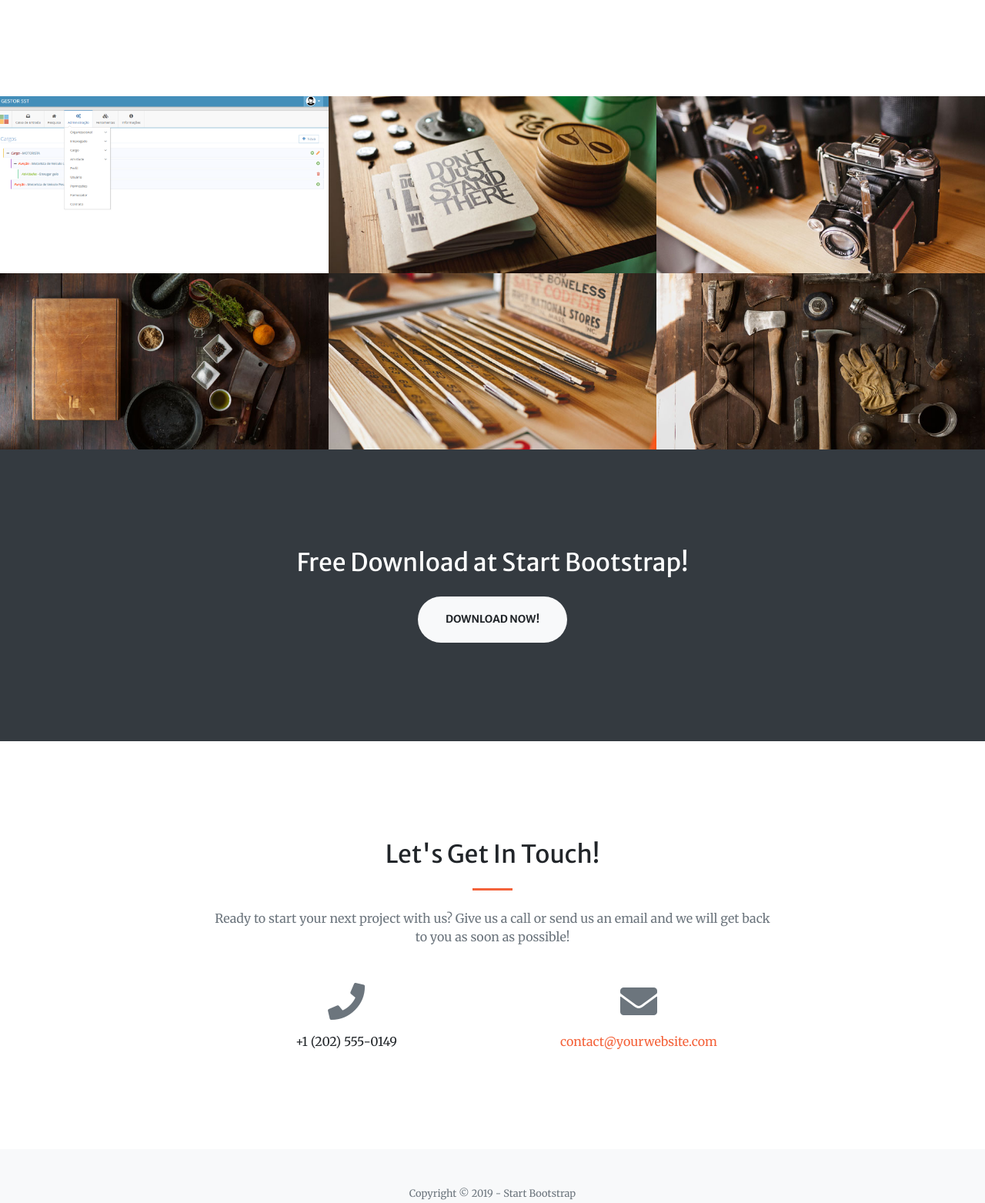
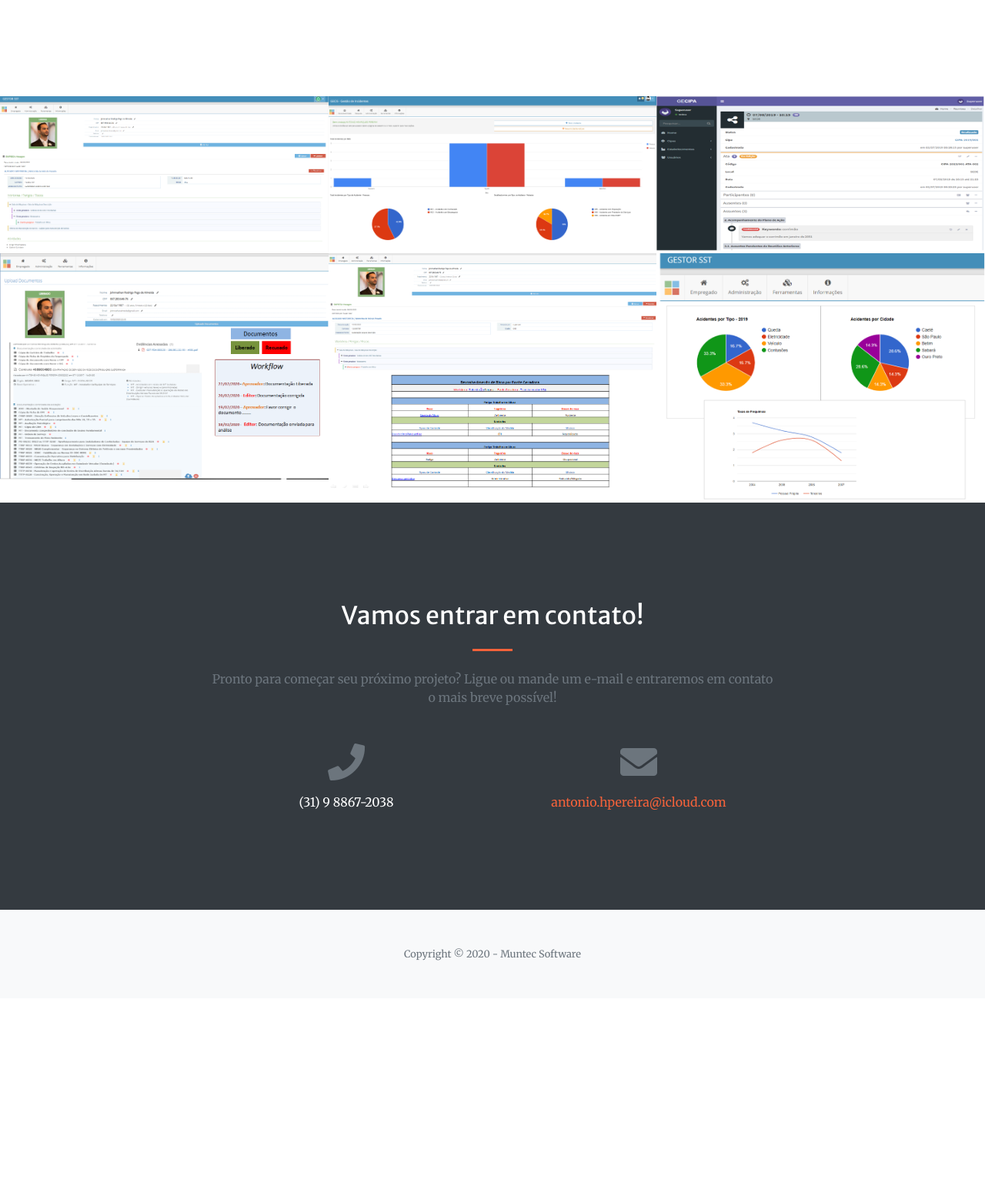
Before and after one commit to sesmt-tecnologico/Site, a website with bundled scripts: page index.html in a window 1280 px wide. Shown: the part 2007-3570 px from the top of the page at 77% size. After the commit the page ends 3304 px from the top, so only its background shows below. Built offline with nearby package versions, Linux system fonts and the light colour scheme.

Commit message:
atualização portifolio

```diff
--- a/index.html
+++ b/index.html
@@ -132,79 +132,80 @@
     <div class="container-fluid p-0">
       <div class="row no-gutters">
         <div class="col-lg-4 col-sm-6">
-          <a class="portfolio-box" href="img/portfolio/fullsize/GestorSST_01.png">
-            <img class="img-fluid" src="img/portfolio/thumbnails/GestorSST_01.png" alt="">
+          <a class="portfolio-box" href="img/portfolio/fullsize/imgGestor.png">
+            <img class="img-fluid" src="img/portfolio/thumbnails/imgGestor.png" alt="">
             <div class="portfolio-box-caption">
               <div class="project-category text-white-50">
-                Gestão de riscos e aividades
+                Riscos e Atividades
               </div>
               <div class="project-name">
-                Gestor de Saúde e Segurança do Trabalho
+                GestorSST- Gestão em Saúde e Segurança do Trabalho
               </div>
             </div>
           </a>
         </div>
         <div class="col-lg-4 col-sm-6">
-          <a class="portfolio-box" href="img/portfolio/fullsize/2.jpg">
-            <img class="img-fluid" src="img/portfolio/thumbnails/2.jpg" alt="">
+          <a class="portfolio-box" href="img/portfolio/fullsize/GECIS01.png">
+            <img class="img-fluid" src="img/portfolio/thumbnails/GECIS01.png" alt="">
             <div class="portfolio-box-caption">
               <div class="project-category text-white-50">
-                Category
+                Incidentes
               </div>
               <div class="project-name">
-                Project Name
+                GECIS - Gestão em Incidentes no Trabalho
               </div>
             </div>
           </a>
         </div>
         <div class="col-lg-4 col-sm-6">
-          <a class="portfolio-box" href="img/portfolio/fullsize/3.jpg">
-            <img class="img-fluid" src="img/portfolio/thumbnails/3.jpg" alt="">
+          <a class="portfolio-box" href="img/portfolio/fullsize/GECIPA01.png">
+            <img class="img-fluid" src="img/portfolio/thumbnails/GECIPA01.png" alt="">
             <div class="portfolio-box-caption">
               <div class="project-category text-white-50">
-                Category
+                CIPA
               </div>
               <div class="project-name">
-                Project Name
+                GECIS - Gestão em CIPAS
               </div>
             </div>
           </a>
         </div>
         <div class="col-lg-4 col-sm-6">
-          <a class="portfolio-box" href="img/portfolio/fullsize/4.jpg">
-            <img class="img-fluid" src="img/portfolio/thumbnails/4.jpg" alt="">
+          <a class="portfolio-box" href="img/portfolio/fullsize/GED01.png">
+            <img class="img-fluid" src="img/portfolio/thumbnails/GED01.png" alt="">
             <div class="portfolio-box-caption">
               <div class="project-category text-white-50">
-                Category
+                GED
               </div>
               <div class="project-name">
-                Project Name
+                GEDARQ - Gestão de Arquivos e Documentos
               </div>
             </div>
           </a>
         </div>
         <div class="col-lg-4 col-sm-6">
-          <a class="portfolio-box" href="img/portfolio/fullsize/5.jpg">
-            <img class="img-fluid" src="img/portfolio/thumbnails/5.jpg" alt="">
+          <a class="portfolio-box" href="img/portfolio/fullsize/PPRA01.png">
+            <img class="img-fluid" src="img/portfolio/thumbnails/PPRA01.png" alt="">
             <div class="portfolio-box-caption">
               <div class="project-category text-white-50">
-                Category
+                PPRA
               </div>
               <div class="project-name">
-                Project Name
+                PPRA - Gestão em Riscos Ambientais - NR-09
               </div>
             </div>
           </a>
         </div>
+
         <div class="col-lg-4 col-sm-6">
-          <a class="portfolio-box" href="img/portfolio/fullsize/6.jpg">
-            <img class="img-fluid" src="img/portfolio/thumbnails/6.jpg" alt="">
+          <a class="portfolio-box" href="img/portfolio/fullsize/indicador01.png">
+            <img class="img-fluid" src="img/portfolio/thumbnails/indicador01.png" alt="">
             <div class="portfolio-box-caption p-3">
               <div class="project-category text-white-50">
-                Category
+                Indicadores
               </div>
               <div class="project-name">
-                Project Name
+                Indicadores
               </div>
             </div>
           </a>
@@ -214,32 +215,32 @@
   </section>
 
   <!-- Call to Action Section -->
-  <section class="page-section bg-dark text-white">
+  <!--<section class="page-section bg-dark text-white">
     <div class="container text-center">
       <h2 class="mb-4">Free Download at Start Bootstrap!</h2>
       <a class="btn btn-light btn-xl" href="https://startbootstrap.com/themes/creative/">Download Now!</a>
     </div>
-  </section>
+  </section>-->
 
   <!-- Contact Section -->
-  <section class="page-section" id="contact">
+  <section class="page-section bg-dark text-white" id="contact">
     <div class="container">
       <div class="row justify-content-center">
         <div class="col-lg-8 text-center">
-          <h2 class="mt-0">Let's Get In Touch!</h2>
+          <h2 class="mt-0">Vamos entrar em contato!</h2>
           <hr class="divider my-4">
-          <p class="text-muted mb-5">Ready to start your next project with us? Give us a call or send us an email and we will get back to you as soon as possible!</p>
+          <p class="text-muted mb-5">Pronto para começar seu próximo projeto? Ligue ou mande um e-mail e entraremos em contato o mais breve possível!</p>
         </div>
       </div>
       <div class="row">
         <div class="col-lg-4 ml-auto text-center mb-5 mb-lg-0">
           <i class="fas fa-phone fa-3x mb-3 text-muted"></i>
-          <div>+1 (202) 555-0149</div>
+          <div>(31) 9 8867-2038</div>
         </div>
         <div class="col-lg-4 mr-auto text-center">
           <i class="fas fa-envelope fa-3x mb-3 text-muted"></i>
           <!-- Make sure to change the email address in anchor text AND the link below! -->
-          <a class="d-block" href="mailto:contact@yourwebsite.com">contact@yourwebsite.com</a>
+          <a class="d-block" href="mailto:contact@yourwebsite.com">antonio.hpereira@icloud.com</a>
         </div>
       </div>
     </div>
@@ -248,7 +249,7 @@
   <!-- Footer -->
   <footer class="bg-light py-5">
     <div class="container">
-      <div class="small text-center text-muted">Copyright &copy; 2019 - Start Bootstrap</div>
+      <div class="small text-center text-muted">Copyright &copy; 2020 - Muntec Software</div>
     </div>
   </footer>
 
```
Also changed, not shown: img/logoMuntec.PNG (added), img/portfolio/fullsize/GECIPA01.PNG (added), img/portfolio/fullsize/GECIS01.PNG (added), img/portfolio/fullsize/GED01.PNG (added), img/portfolio/fullsize/GestorSST_01.png (deleted), img/portfolio/fullsize/Indicador01.PNG (added), img/portfolio/fullsize/Muntec.PNG (added), img/portfolio/fullsize/PPRA01.PNG (added), img/portfolio/fullsize/TF01.PNG (added), img/portfolio/fullsize/imgGestor.PNG (added), img/portfolio/thumbnails/GECIPA01.PNG (added), img/portfolio/thumbnails/GECIS01.PNG (added), img/portfolio/thumbnails/GED01.PNG (added), img/portfolio/thumbnails/GestorSST_01.png (deleted), 4 more files.
